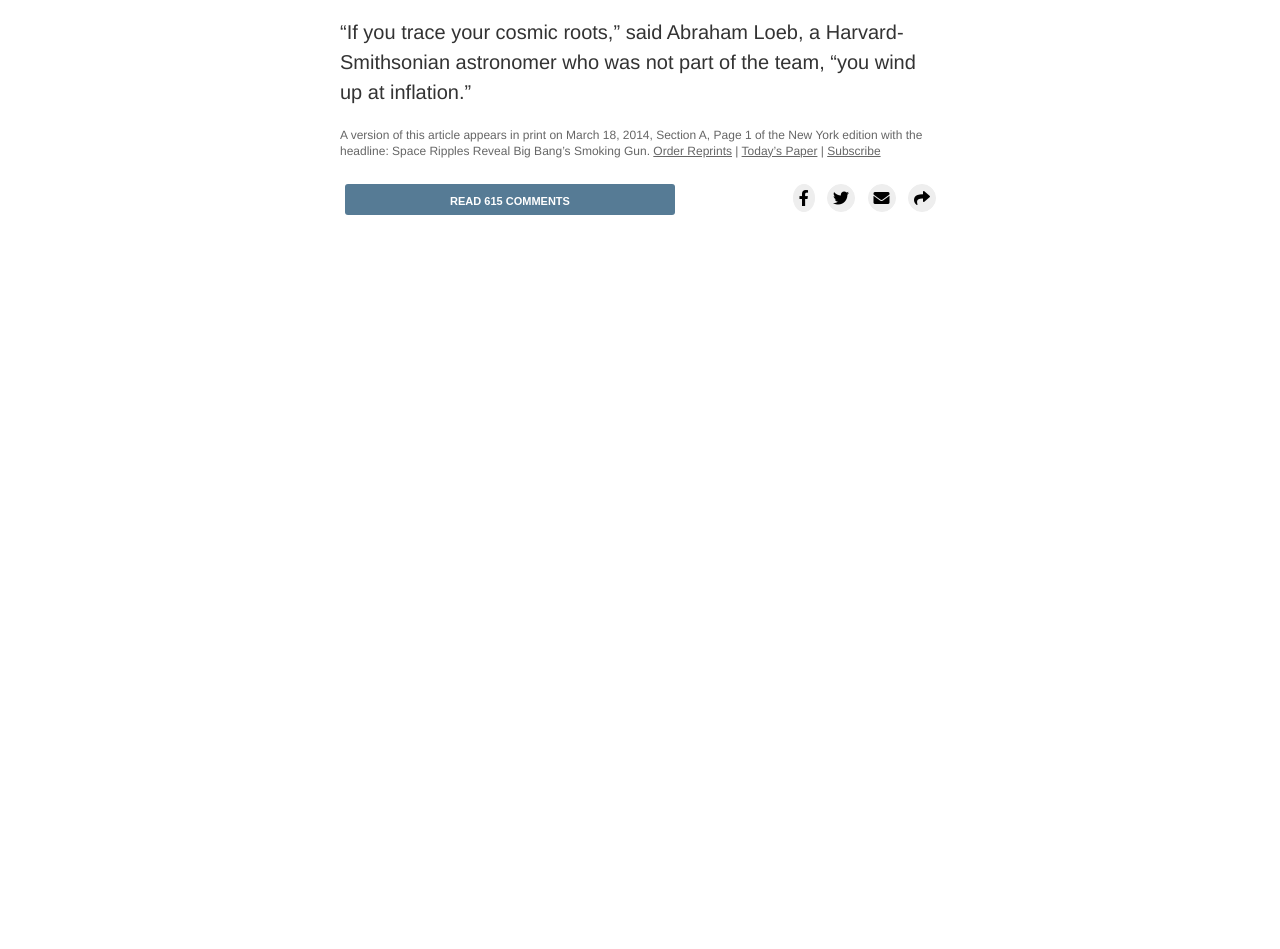
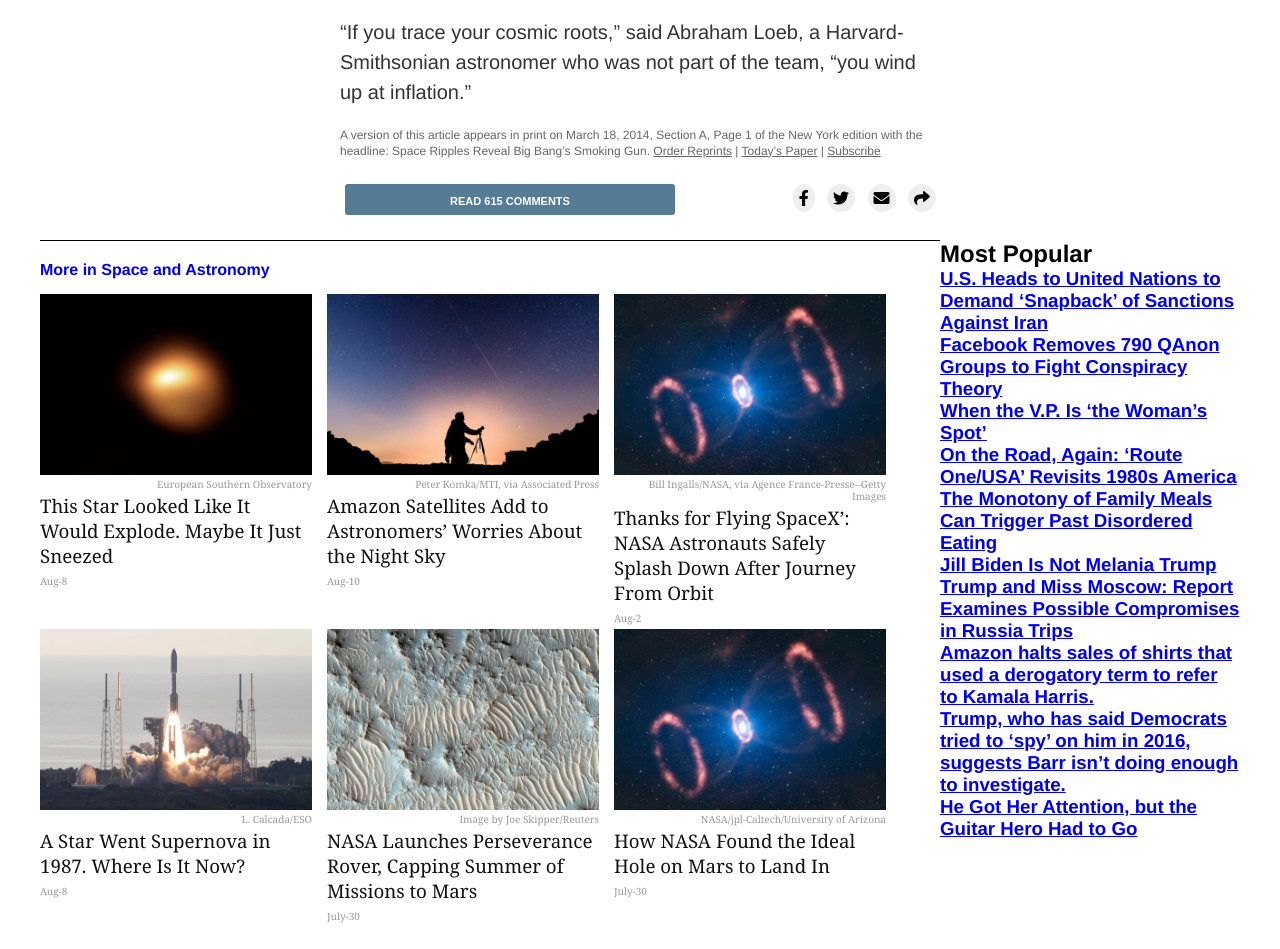
Before and after one commit to karmaester/NYT-Article-Cloned, a website: page index.html in a window 1280 px wide. Shown: the part 9847-10796 px from the top of the page. Before the commit the page ends 10087 px from the top, so only its background shows below. Drawn offline with Linux system fonts and the light colour scheme.

Commit message:
Add More Articles div and styling the left div

```diff
--- a/index.html
+++ b/index.html
@@ -29,7 +29,7 @@
         </div>
       </nav>
     </header>
-    <main class="first-main main">
+    <main class="first-main">
       <h1 class="article-title">
         Space Ripples Reveal Big Bang’s Smoking Gun
       </h1>
@@ -204,7 +204,7 @@
         </aside>
       </div>
     </main>
-    <main class="second-main main">
+    <main class="second-main">
       <div class="container-article">
         <h1 class="second-article-title">
           The Theory of Inflation
@@ -559,6 +559,138 @@
           </div>
         </article>
       </div>
+      <div class="more-articles">
+        <div class="left-div">
+          <a href="#"><h2>More in Space and Astronomy</h2></a>
+          <div class="flex-container">
+            <div class="flex-item">
+              <a href="#">
+                <div class="bottom-img-div">
+                  <img alt="#" src="/img/001.jpg" />
+                </div>
+                <figcaption>European Southern Observatory</figcaption>
+                <h3>
+                  This Star Looked Like It Would Explode. Maybe It Just Sneezed
+                </h3>
+                <time datetime="8-8">Aug-8</time>
+              </a>
+            </div>
+            <div class="flex-item">
+              <a href="#">
+                <div class="bottom-img-div">
+                  <img alt="#" src="/img/002.jpg" />
+                </div>
+                <figcaption>Peter Komka/MTI, via Associated Press</figcaption>
+                <h3>
+                  Amazon Satellites Add to Astronomers’ Worries About the Night
+                  Sky
+                </h3>
+                <time datetime="8-10">Aug-10</time>
+              </a>
+            </div>
+            <div class="flex-item">
+              <a href="#">
+                <div class="bottom-img-div">
+                  <img alt="#" src="/img/003.jpg" />
+                </div>
+                <figcaption>
+                  Bill Ingalls/NASA, via Agence France-Presse--Getty Images
+                </figcaption>
+                <h3>
+                  Thanks for Flying SpaceX’: NASA Astronauts Safely Splash Down
+                  After Journey From Orbit
+                </h3>
+                <time datetime="8-2">Aug-2</time>
+              </a>
+            </div>
+            <div class="flex-item">
+              <a href="#">
+                <div class="bottom-img-div">
+                  <img alt="#" src="/img/004.jpg" />
+                </div>
+                <figcaption>L. Calcada/ESO</figcaption>
+                <h3>
+                  A Star Went Supernova in 1987. Where Is It Now?
+                </h3>
+                <time datetime="8-8">Aug-8</time>
+              </a>
+            </div>
+            <div class="flex-item">
+              <a href="#">
+                <div class="bottom-img-div">
+                  <img alt="#" src="/img/005.jpg" />
+                </div>
+                <figcaption>Image by Joe Skipper/Reuters</figcaption>
+                <h3>
+                  NASA Launches Perseverance Rover, Capping Summer of Missions
+                  to Mars
+                </h3>
+                <time datetime="7-30">July-30</time>
+              </a>
+            </div>
+            <div class="flex-item">
+              <a href="#">
+                <div class="bottom-img-div">
+                  <img alt="#" src="/img/006.jpg" />
+                </div>
+                <figcaption>NASA/jpl-Caltech/University of Arizona</figcaption>
+                <h3>
+                  How NASA Found the Ideal Hole on Mars to Land In
+                </h3>
+                <time datetime="7-30">July-30</time>
+              </a>
+            </div>
+          </div>
+        </div>
+        <div class="right-div">
+          <h2>Most Popular</h2>
+          <h3>
+            <a href="#"
+              >U.S. Heads to United Nations to Demand ‘Snapback’ of Sanctions
+              Against Iran</a
+            >
+          </h3>
+          <h3>
+            <a href="#"
+              >Facebook Removes 790 QAnon Groups to Fight Conspiracy Theory</a
+            >
+          </h3>
+          <h3><a href="#">When the V.P. Is ‘the Woman’s Spot’</a></h3>
+          <h3>
+            <a href="#"
+              >On the Road, Again: ‘Route One/USA’ Revisits 1980s America</a
+            >
+          </h3>
+          <h3>
+            <a href="#"
+              >The Monotony of Family Meals Can Trigger Past Disordered
+              Eating</a
+            >
+          </h3>
+          <h3><a href="#">Jill Biden Is Not Melania Trump</a></h3>
+          <h3>
+            <a href="#"
+              >Trump and Miss Moscow: Report Examines Possible Compromises in
+              Russia Trips</a
+            >
+          </h3>
+          <h3>
+            <a href="#"
+              >Amazon halts sales of shirts that used a derogatory term to refer
+              to Kamala Harris.</a
+            >
+          </h3>
+          <h3>
+            <a href="#"
+              >Trump, who has said Democrats tried to ‘spy’ on him in 2016,
+              suggests Barr isn’t doing enough to investigate.</a
+            >
+          </h3>
+          <h3>
+            <a href="#">He Got Her Attention, but the Guitar Hero Had to Go</a>
+          </h3>
+        </div>
+      </div>
     </main>
   </body>
 </html>
--- a/styles.css
+++ b/styles.css
@@ -307,6 +307,84 @@ aside {
 .bottom-button button {
   width: 330px;
 }
+
+/* -------------------- THE MORE ARTICLES DIV ------------------- */
+
+.more-articles {
+  max-width: 1200px;
+  margin: 0 auto;
+}
+
+.left-div {
+  border-top: 1px solid #000;
+  width: 75%;
+  margin: 0 auto;
+  float: left;
+}
+
+.left-div h2 {
+  font-size: 16px;
+  margin-top: 20px;
+}
+
+.left-div a {
+  text-decoration: none;
+}
+
+.left-div a:visited {
+  color: #000;
+}
+
+.left-div a:hover {
+  text-decoration: underline;
+}
+
+.flex-container {
+  display: flex;
+  flex-wrap: wrap;
+}
+
+.flex-item {
+  width: 272px;
+  height: 320px;
+  margin-top: 15px;
+  margin-right: 15px;
+}
+
+.bottom-img-div {
+  width: 272px;
+  height: 181px;
+}
+
+.flex-item img {
+  width: 100%;
+}
+
+.flex-item a {
+  text-decoration: none;
+  color: #121212;
+  font-family: georgia, "times new roman", times, serif;
+}
+
+.more-articles figcaption {
+  font-size: 10px;
+  line-height: 12.3px;
+  text-align: right;
+  margin: 3px 0;
+  color: #999;
+}
+
+.more-articles time {
+  font-size: 10px;
+  line-height: 12.3px;
+  margin: 3px 0;
+  color: #999;
+}
+
+.flex-item a h3 {
+  font-weight: 400;
+}
+
 /* ------------------------ THIS SECTION IS FOR THE SECOND PICTURE ---------------- */
 
 @media only screen and (min-width: 1400px) {
```
Also changed, not shown: img/001.jpg (added), img/002.jpg (added), img/003.jpg (added), img/004.jpg (added), img/005.jpg (added), img/006.jpg (added).
